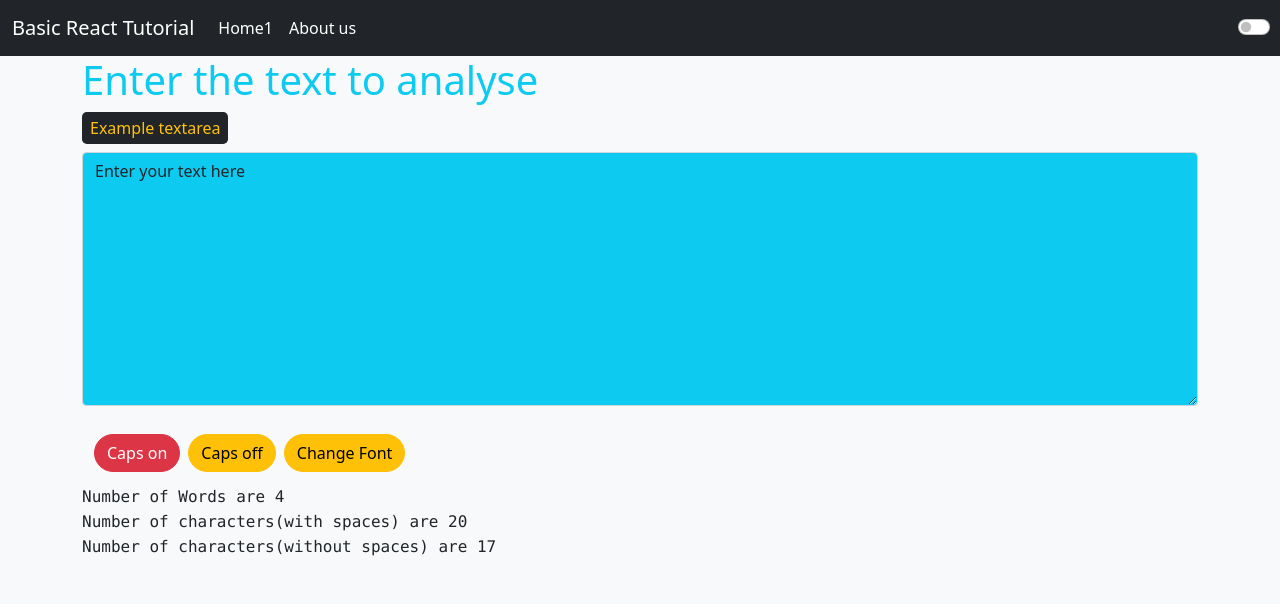
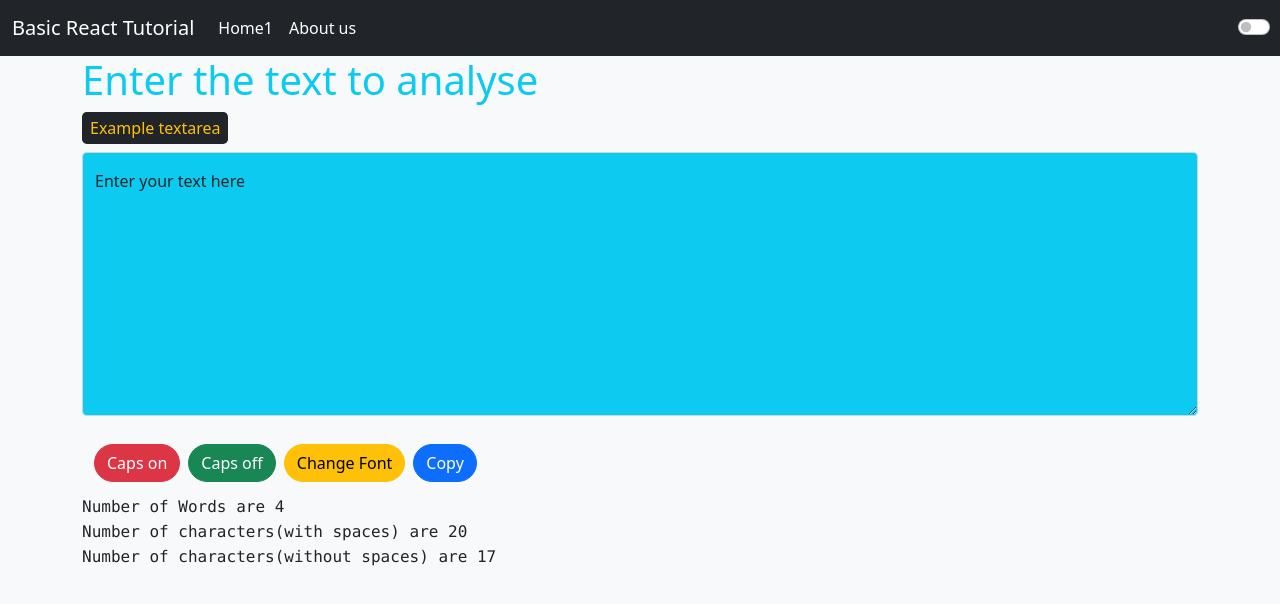
Before and after one commit to snovamicron/InputText-First-React-app, a React (Create React App) app: page / in a window 1280 px wide. Shown: the top 604 px of the page. Built offline with nearby package versions, Linux system fonts and the light colour scheme.

Commit message:
modifide more

```diff
--- a/src/App.js
+++ b/src/App.js
@@ -4,8 +4,11 @@ import NavBar from './components/NavBar'
 
 
 const App = () => {
-  const [mode, setMode] = React.useState('light')
-  const changeMode = ()=> mode === 'light'? setMode('dark'):setMode('light')
+  const [mode, setMode] = React.useState(localStorage.getItem("mode")?localStorage.getItem("mode"):"light")
+  localStorage.setItem("mode", mode)
+  const changeMode = ()=> {
+    mode === 'light'? setMode('dark'):setMode('light')
+  }
   const navBarProps = {
     webTitle: "Basic React Tutorial",
     home: "Home1",
--- a/src/components/Button.js
+++ b/src/components/Button.js
@@ -3,7 +3,7 @@ import React from 'react'
 const Button = (prop) => {
     return (
         <div>
-            <button className={prop.classProps}  onClick={prop.btnFunc}>
+            <button type={prop.type} className={prop.classProps} style={prop.style} onClick={prop.btnFunc}>
                 {prop.title}
             </button>
         </div>
--- a/src/components/InputText.js
+++ b/src/components/InputText.js
@@ -14,31 +14,36 @@ const InputText = (prop) => {
     const cvrtLowCaps = () => {
         setText(text.toLowerCase())
     }
-    const fontFami = ()=>{
+    const fontFami = () => {
         alert("make sure that the font is installed in your device")
         let input = prompt("Enter the font name")
-         setFont(input)
+        setFont(input)
     }
-    const textFilter = ()=>{
-        return text.split(" ").filter(e=>e)
+    const textFilter = () => {
+        return text.split(" ").filter(e => e)
     }
-
+    const textCopy = () => {
+        navigator.clipboard.writeText(text)
+    }
 
     return (
         <>
             <h1 className="text-info">{prop.heading}</h1>
             <div className="mb-3">
-                <label htmlFor="inputText" className={`form-label text-${prop.Mode === "light"?"warning":"dark"} bg-${prop.Mode === "light"?"dark":"light"} px-2 py-1 rounded-3`}>Example textarea</label>
-                <textarea style={{fontFamily:font}} className="form-control bg-info " id="inputText" rows="10" value={text}  onChange={entrVal}></textarea>
+
+                <label htmlFor="inputText" className={`form-label text-${prop.Mode === "light" ? "warning" : "dark"} bg-${prop.Mode === "light" ? "dark" : "light"} px-2 py-1 rounded-3`}>Example textarea</label>
+
+                <textarea style={{ fontFamily: font }} className="form-control bg-info pt-3" id="inputText" rows="10" value={text} onChange={entrVal}></textarea>
             </div>
             <div className="d-flex p-2">
                 <Button title="Caps on" btnFunc={cvrtCaps} classProps="btn btn-danger m-1 rounded-pill" />
-                <Button title="Caps off" btnFunc={cvrtLowCaps} classProps="btn btn-warning m-1 rounded-pill" />
+                <Button title="Caps off" btnFunc={cvrtLowCaps} classProps="btn btn-success m-1 rounded-pill" />
                 <Button title="Change Font" btnFunc={fontFami} classProps="btn btn-warning m-1 rounded-pill" />
+                <Button title="Copy" type="button" btnFunc={textCopy} classProps="btn btn-primary m-1 rounded-pill" />
             </div>
             <samp>Number of Words are {textFilter().length}</samp><br />
             <samp>Number of characters(with spaces) are {text.length}</samp><br />
-            <samp>Number of characters(without spaces) are { textFilter().length? textFilter().reduce((pv,e)=>pv+e).length : 0}</samp><br />
+            <samp>Number of characters(without spaces) are {textFilter().length ? textFilter().reduce((pv, e) => pv + e).length : 0}</samp><br />
         </>
     )
 }
```
